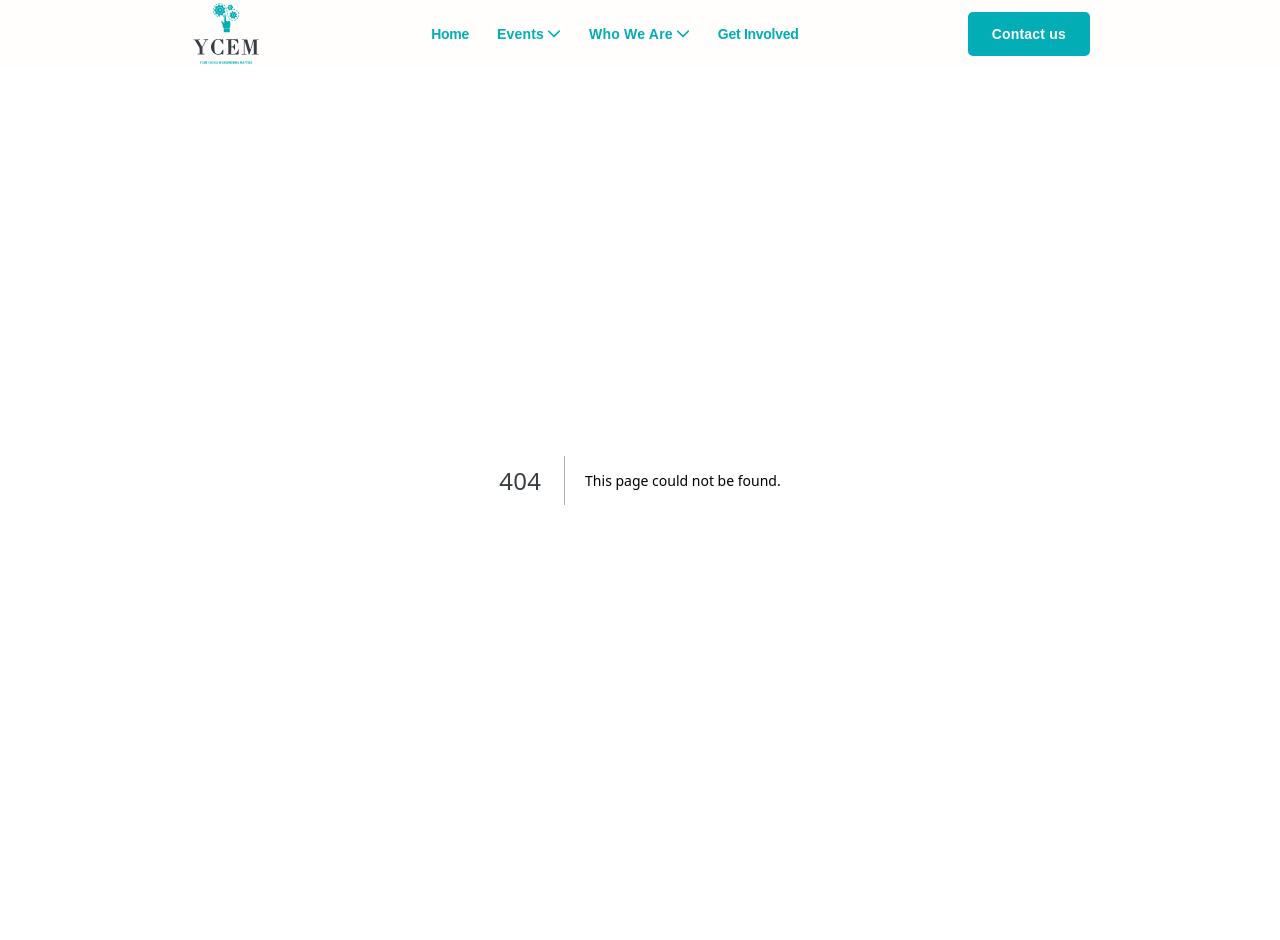
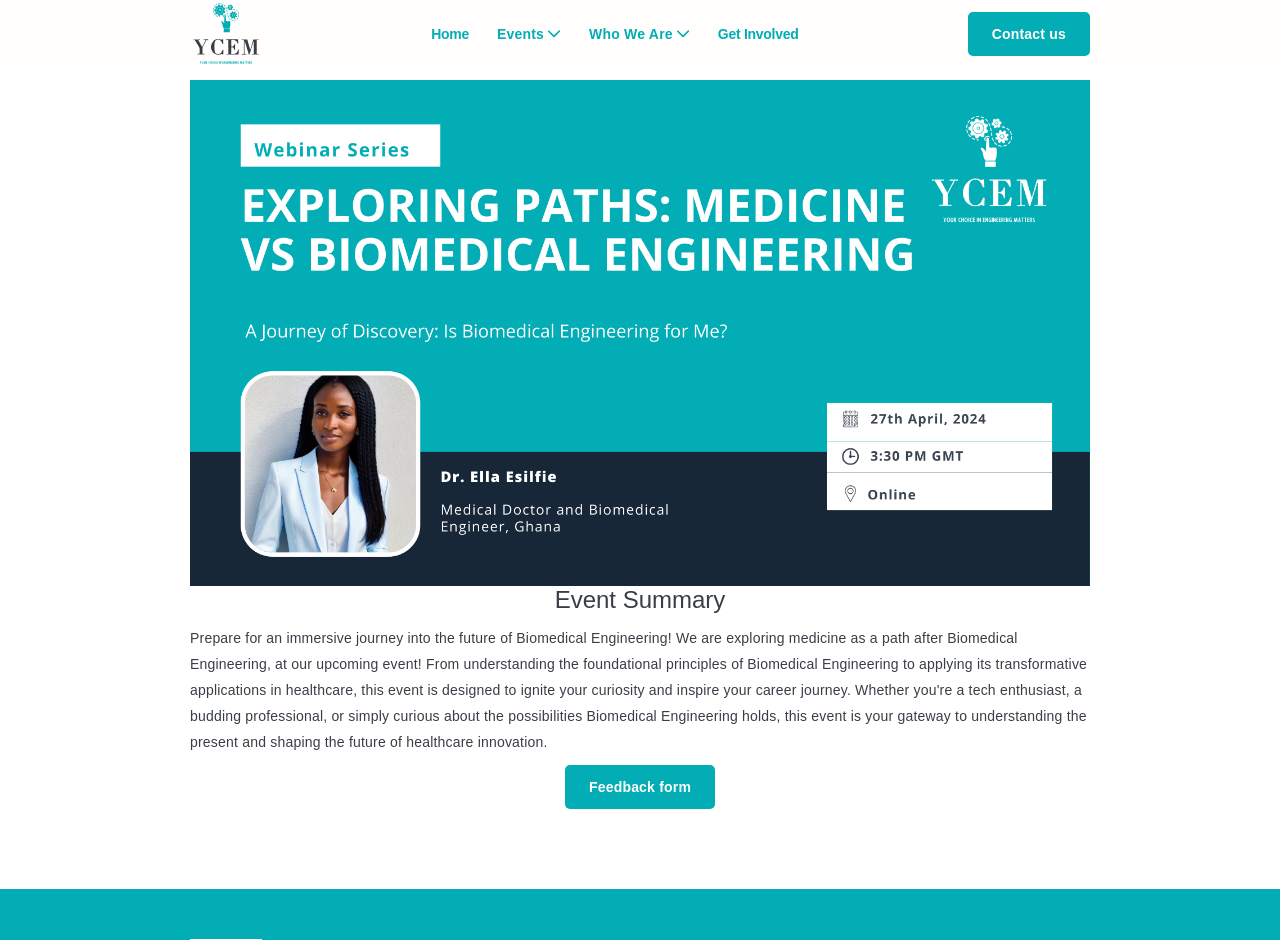
Before and after one commit to Josephine19001/ycem, a Next.js app: page /events/past-events/exploring-path-biomedical-engineering-vs-medicine in a window 1280 px wide. Before the commit this address had no page. Shown: the top 940 px of the page. Built offline with nearby package versions, Linux system fonts and the light colour scheme.

Commit message:
Updated biomed series to past event

```diff
--- a/pages/events/upcoming-events/exploring-path-biomedical-engineering-vs-medicine.tsx
+++ b/pages/events/past-events/exploring-path-biomedical-engineering-vs-medicine.tsx
@@ -1,7 +1,7 @@
 import type { NextPage } from "next";
 import { NextSeo } from "next-seo";
 import Head from "next/head";
-import EventsComponent from "../../../src/components/events/upcoming-events/exploring-path-biomed";
+import EventsComponent from "../../../src/components/events/past-events/exploring-path-biomed";
 
 const ExploringBioInformatics: NextPage = () => {
   return (
--- a/src/components/events/upcoming-events/exploring-path-biomed.tsx
+++ b/src/components/events/past-events/exploring-path-biomed.tsx
@@ -1,7 +1,8 @@
 import React from "react";
-import EventPage from "../event-page";
+import EventPage from "../past-event-page";
 import banner from "public/assets/events/biomed-medicine-banner.png";
 import { FlexContainerColumnGapped } from "../../shared/containers";
+import { ButtonPrimary } from "../../shared/buttons";
 
 const ExploringPathBiomedicalVsMedicine = () => {
   return (
@@ -9,10 +10,12 @@ const ExploringPathBiomedicalVsMedicine = () => {
       timeDay={"Saturday, 3:30PM GMT"}
       date="April 27th, 2024"
       location="Online, Zoom"
-      eventLink="https://forms.gle/krxVdrm9sfAfJ7Gm8"
+      feedBackLink=""
       eventBanner={banner}
       description={
         <FlexContainerColumnGapped>
+          <h2>Event Summary</h2>
+
           <p>
             Prepare for an immersive journey into the future of Biomedical
             Engineering! We are exploring medicine as a path after Biomedical
@@ -25,6 +28,12 @@ const ExploringPathBiomedicalVsMedicine = () => {
             event is your gateway to understanding the present and shaping the
             future of healthcare innovation.
           </p>
+
+          <span>
+            <ButtonPrimary onClick={() => window.open("", "_blank")}>
+              Feedback form
+            </ButtonPrimary>
+          </span>
         </FlexContainerColumnGapped>
       }
     />
```
Also changed, not shown: src/components/events/past-events/events.tsx (+11 -0 lines), src/components/events/upcoming-events/events.tsx (+10 -11 lines).
